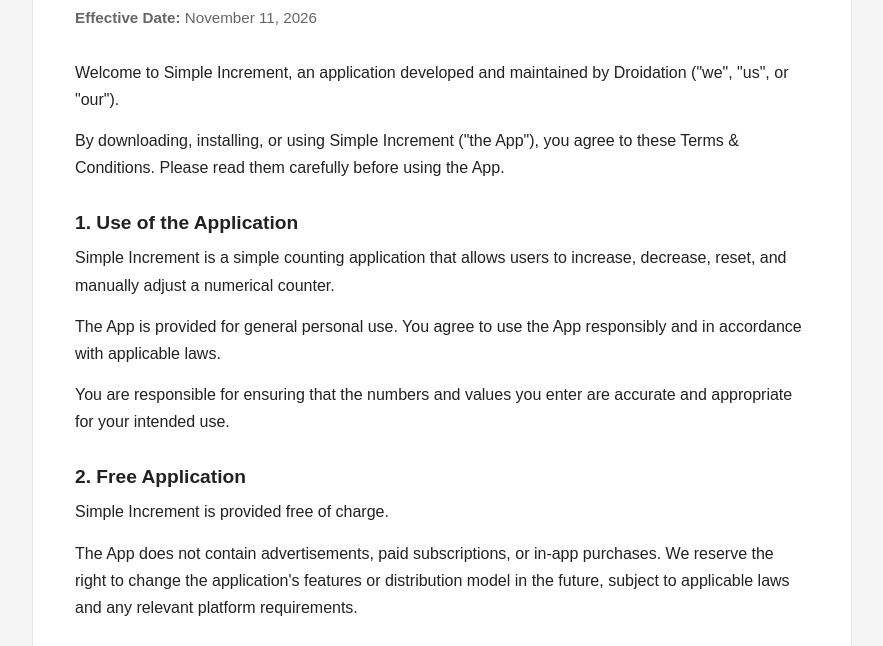
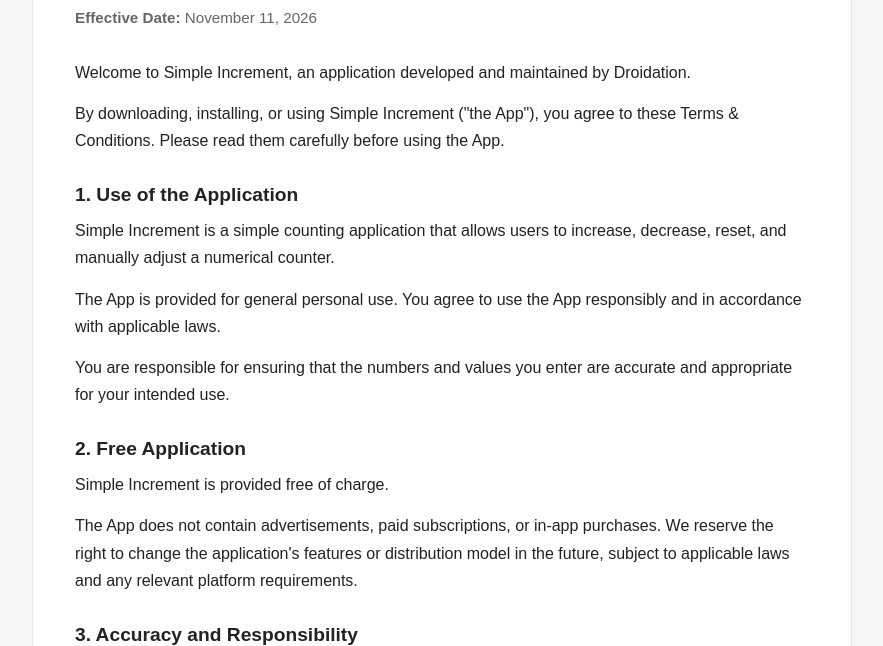
Before and after one commit to droidationgroup/simple_increment_terms, a plain HTML site: page index.html in a window 1280 px wide. Shown: the part 112-758 px from the top of the page, without its empty margins (198-1081 px from the left). Drawn offline with Linux system fonts and the light colour scheme.

Commit message:
Update index.html

```diff
--- a/index.html
+++ b/index.html
@@ -78,7 +78,7 @@
     <h1>Terms &amp; Conditions</h1>
     <p class="effective-date"><strong>Effective Date:</strong> November 11, 2026</p>
 
-    <p>Welcome to Simple Increment, an application developed and maintained by Droidation ("we", "us", or "our").</p>
+    <p>Welcome to Simple Increment, an application developed and maintained by Droidation.</p>
     <p>By downloading, installing, or using Simple Increment ("the App"), you agree to these Terms &amp; Conditions. Please read them carefully before using the App.</p>
 
     <section>
```
